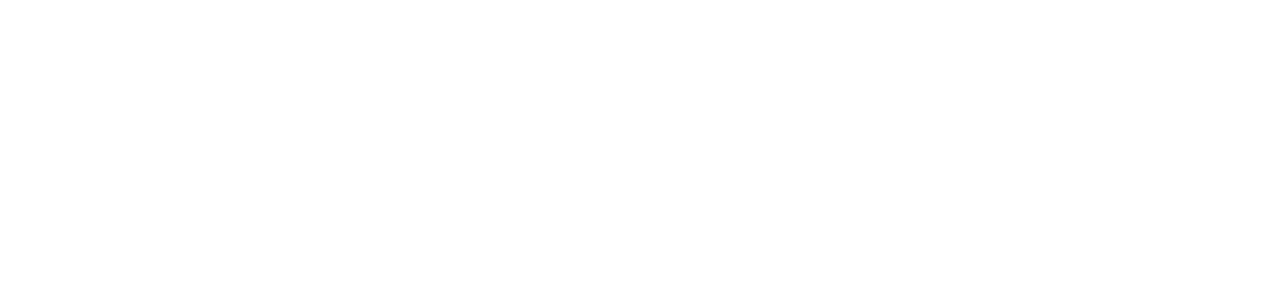
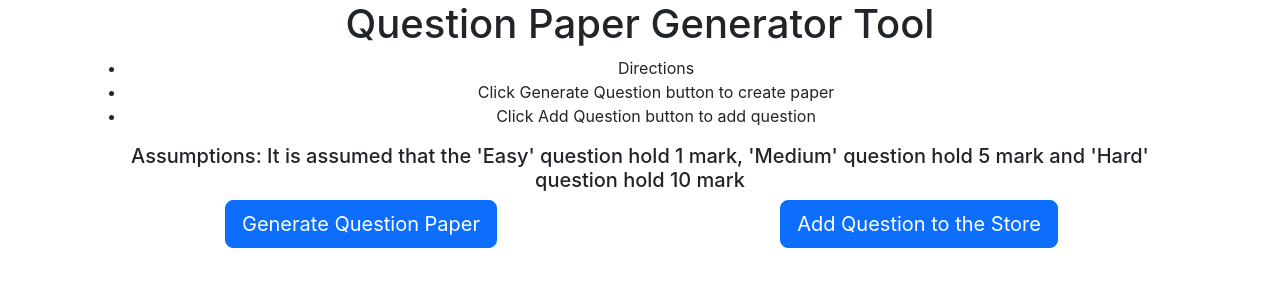
Before and after one commit to mihiraswal0/Reelo_QuestionPaper, a React (Create React App) app in the folder client/: page / in a window 1280 px wide. Before the commit this address had no page. Shown: the top 300 px of the page. Built offline with nearby package versions, Linux system fonts and the light colour scheme.

Commit message:
created  base pages

```diff
--- a/client/src/App.js
+++ b/client/src/App.js
@@ -3,13 +3,15 @@
 import {BrowserRouter,Routes,Route} from 'react-router-dom';
 import QuestionAdd from './Pages/QuestionAdd';
 import QuestionPaper from './Pages/QuestionPaper';
+import Homepage from './Pages/Homepage';
 function App() {
   return (
     <div className="container App">
       <BrowserRouter>
       <Routes>
-        <Route to="/" element={QuestionPaper}/>
-        <Route to="/add" element={QuestionAdd}/>
+        <Route path="/" element={<Homepage/>}/>
+        <Route path='generate' element={<QuestionPaper/>}/>
+        <Route path="/add" element={<QuestionAdd/>}/>
       </Routes>
       </BrowserRouter>
     </div>
--- /dev/null
+++ b/client/src/Pages/Homepage.jsx
@@ -0,0 +1,45 @@
+import React from 'react'
+import { Link } from 'react-router-dom'
+
+const Homepage = () => {
+    return (
+        <div className="container-fluid">
+            <div className='row'>
+                <div className="col justifiy-content-center">
+                    <h1>Question Paper Generator Tool</h1>
+                </div>
+            </div>
+            <div className='row d-flex flex-column justify-content-start'>
+                <div className='col '>
+                    <ul >
+                        <li >Directions</li>
+                        <li>Click Generate Question button to create paper</li>
+                        <li>Click Add Question button to add question</li>
+
+                    </ul>
+                </div>
+                <div className='col'>
+                    <h5>Assumptions: It is assumed that the 'Easy' question hold 1 mark, 'Medium' question hold 5 mark and 'Hard' question hold 10 mark</h5>
+                </div>
+
+            </div>
+            <div className='row'>
+                <div className='col'>
+                    <Link to="/generate"><button type="button" class="btn btn-primary btn-lg">Generate Question Paper</button>
+                    </Link>
+                </div>
+                <div className='col'>
+                    <Link to="/add">
+                        <button type="button" class="btn btn-primary btn-lg">Add Question to the Store</button>
+
+                    </Link>
+                </div>
+            </div>
+        </div>
+
+
+
+    )
+}
+
+export default Homepage
--- a/client/src/Pages/QuestionPaper.jsx
+++ b/client/src/Pages/QuestionPaper.jsx
@@ -2,7 +2,10 @@
 
 const QuestionPaper = () => {
   return (
-    <div className='container'>
+    <div className='row'>
+        <div className="col justifiy-content-center">
+            <h1>Question Paper Generator Tool</h1>
+        </div>
 
     </div>
   )
```
